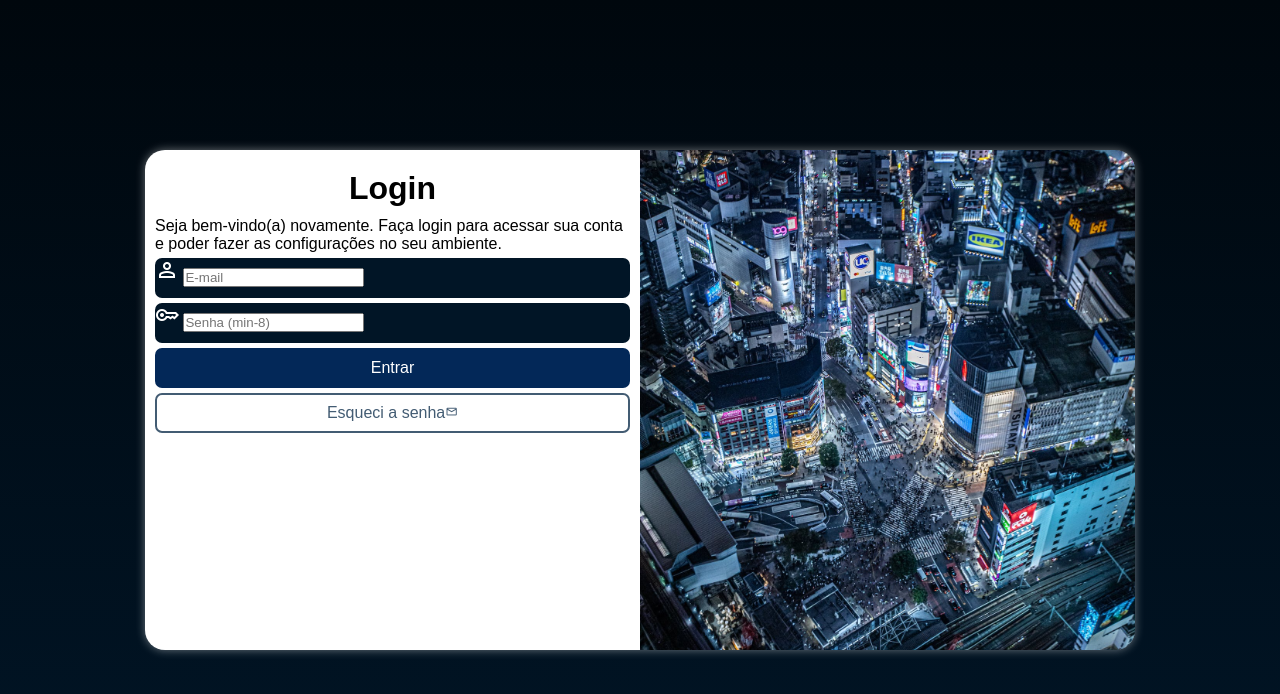
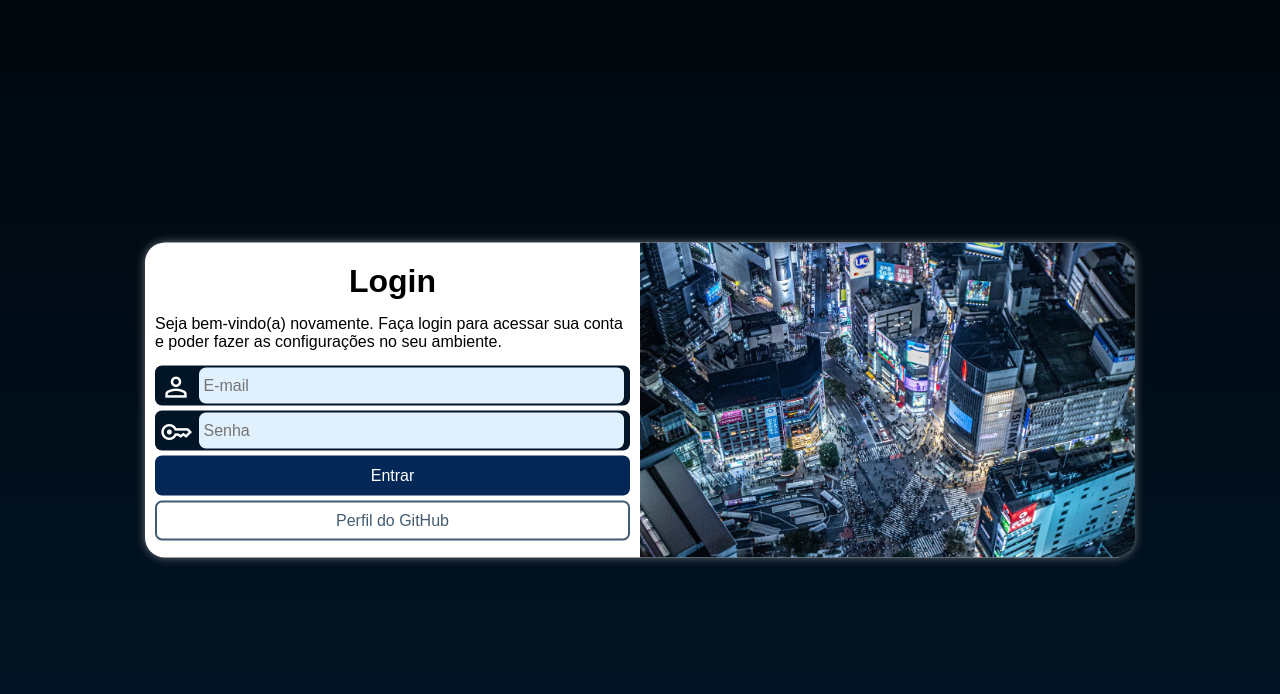
Before and after one commit to alessandro830/projeto-login, a plain HTML site: page index.html in a window 1280 px wide. Drawn offline with nearby package versions, Linux system fonts and the light colour scheme.

Commit message:
Projeto finalizado

```diff
--- a/css/media-query.css
+++ b/css/media-query.css
@@ -16,6 +16,7 @@
 
     section#login {
         width: 80vw;
+        height: 300px;
     }
 
     section#login > div#imagem {
@@ -37,6 +38,7 @@
 
     section#login {
         width: 990px;
+        height: 315px;
     }
 
     section#login > div#imagem {
@@ -56,5 +58,6 @@
 
     div#form > p {
         font-size: 16px;
+        margin: 15px 0;
     }
 }
--- a/css/style.css
+++ b/css/style.css
@@ -72,7 +72,33 @@ form > div.campo {
     height: 40px;
     border-radius: 7px;
     margin: 5px 0;
+}
+
+div.campo > span {
     color: #fff;
+    font-size: 2em;
+    width: 40px;
+    padding: 5px;
+}
+
+div.campo > input {
+    background-color: #e1f0fd;
+    font-size: 1em;
+    width: calc(100% - 50px);
+    transform: translateY(-12px);
+    height: 90%;
+    border: none;
+    border-radius: 7px;
+    padding: 4px;
+    transition: all .3s ease;
+}
+
+div.campo > input:hover {
+    background-color: #eef7ff;
+}
+
+div.campo > input:focus-within {
+    background-color: #fff;
 }
 
 div.campo label {
@@ -116,7 +142,3 @@ form > a.botao:hover {
     background-color: var(--cor004);
     color: #fff;
 }
-
-form > a.botao > span {
-    font-size: .8em;
-}
--- a/index.html
+++ b/index.html
@@ -25,11 +25,11 @@
                         </div>
                         <div class="campo">
                             <span class="material-symbols-outlined">key</span>
-                            <input type="password" name="senha" id="isenha" placeholder="Senha (min-8)" minlength="8" maxlength="20" autocomplete="current-password" required>
+                            <input type="password" name="senha" id="isenha" placeholder="Senha" minlength="8" maxlength="20" autocomplete="current-password" required>
                             <label for="isenha">Senha</label>
                         </div>
                         <input type="submit" value="Entrar">
-                        <a href="esqueci.html" class="botao">Esqueci a senha<span class="material-symbols-outlined">mail</span></a>
+                        <a href="https://github.com/alessandro830" class="botao">Perfil do GitHub</a>
                 </form>
             </div>
         </section>
```
Also changed, not shown: images/github-mark.png (added).
